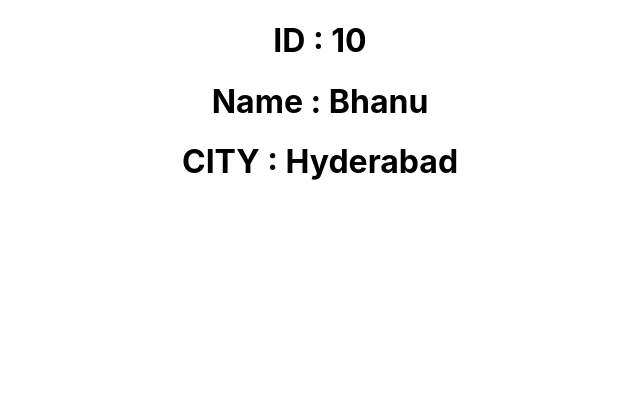
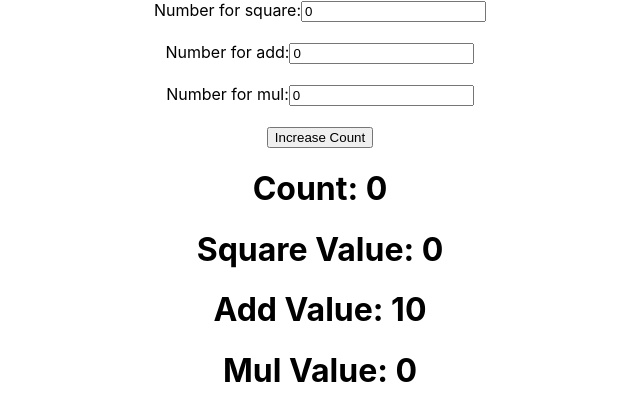
Before and after one commit to Bhanubhanu1729/count, a React (Create React App) app: page / in a window 1280 px wide. Shown: the top 420 px of the page, without its empty margins (320-960 px from the left). Built offline with nearby package versions, Linux system fonts and the light colour scheme.

Commit message:
Add new file

```diff
--- a/src/App.js
+++ b/src/App.js
@@ -9,6 +9,8 @@ import UseEffect2 from './Components/UseEffect2';
 import UseRef from './Components/UseRef';
 import PropDriling from './Components/PropDriling';
 import UseContext from './Components/UseContext';
+import UseCallback from './Components/UseCallback';
+import MemoExamples from './Components/MemoExample';
 
 
 function App() {
@@ -23,7 +25,9 @@ function App() {
      {/* <UseEffect2/> */}
      {/* <UseRef/> */}
      {/* <PropDriling/> */}
-     <UseContext/>
+     {/* <UseContext/> */}
+     {/* <UseCallback/> */}
+     <MemoExamples/>
 
     </div>
 
--- /dev/null
+++ b/src/Components/MemoExample.js
@@ -0,0 +1,79 @@
+import React, { useState, useMemo } from 'react';
+
+function MemoExamples() {
+    console.log("Main component rendered");
+
+    const [number, setNumber] = useState(0);
+    const [a, setA] = useState(0);
+    const [b, setB] = useState(0);
+    const [count, setCount] = useState(0);
+
+    const increaseCount = () => {
+        setCount(count + 1);
+    };
+
+    const updateNumber = (e) => {
+         //setNumber(Number(e.target.value));
+        setNumber(e.target.value);
+
+    };
+    const updateA = (e) => {
+        setA(Number(e.target.value));
+        //setA(e.target.value);
+    };
+    const updateB = (e) => {
+        //setB(Number(e.target.value));
+        setB(e.target.value);
+    };
+
+    // Memoized values to avoid unnecessary calculations
+    const mulv = useMemo(() => mul(b), [b]);
+    const squarev = useMemo(() => square(number), [number]);
+    const addv = useMemo(() => add(a), [a]);
+
+    return (
+        <div>
+            <label>
+                Number for square:
+                <input type='number' value={number} onChange={updateNumber} />
+            </label>
+            <br /><br />
+
+            <label>
+                Number for add:
+                <input type='number' value={a} onChange={updateA} />
+            </label>
+            <br /><br />
+
+            <label>
+                Number for mul:
+                <input type='number' value={b} onChange={updateB} />
+            </label>
+            <br /><br />
+
+            <button onClick={increaseCount}>Increase Count</button>
+            <h1>Count: {count}</h1>
+            <h1>Square Value: {squarev}</h1>
+            <h1>Add Value: {addv}</h1>
+            <h1>Mul Value: {mulv}</h1>
+        </div>
+    );
+}
+
+// Helper functions with default values for robustness
+function square(number = 0) {
+    console.log('Square function called');
+    return Math.pow(number, 2);
+}
+
+function add(a = 0) {
+    console.log('Add function called');
+    return a + 10;
+}
+
+function mul(b = 0) {
+    console.log('Mul function called');
+    return b * 2;
+}
+
+export default MemoExamples;
--- /dev/null
+++ b/src/Components/UseCallback.js
@@ -0,0 +1,13 @@
+import React,{useCallback,useState} from 'react'
+
+// it is used for performance optimization in react functionl componenets
+// main reson to use useCallback is to prevent a componennts from re-rendering unless its props/dependency have changed
+function UseCallback() {
+  return (
+    <div>
+      <h1>Hello</h1>
+    </div>
+  )
+}
+
+export default UseCallback
```
